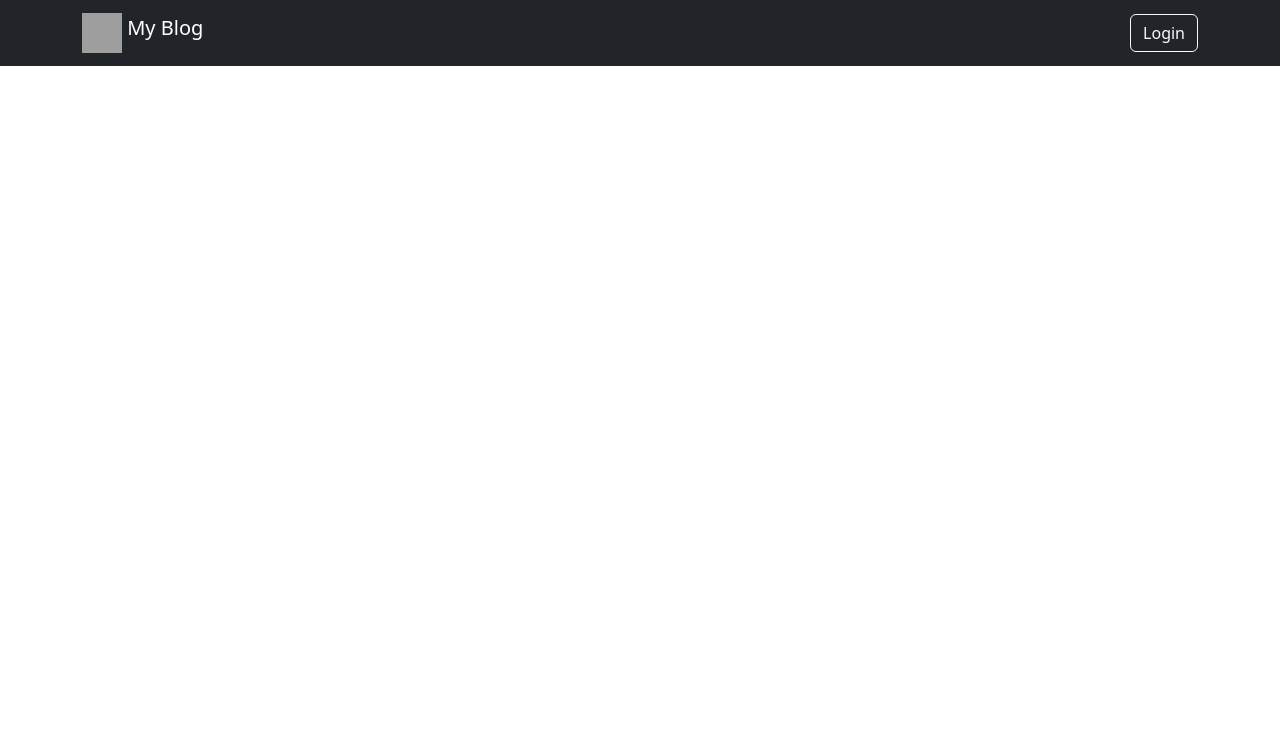
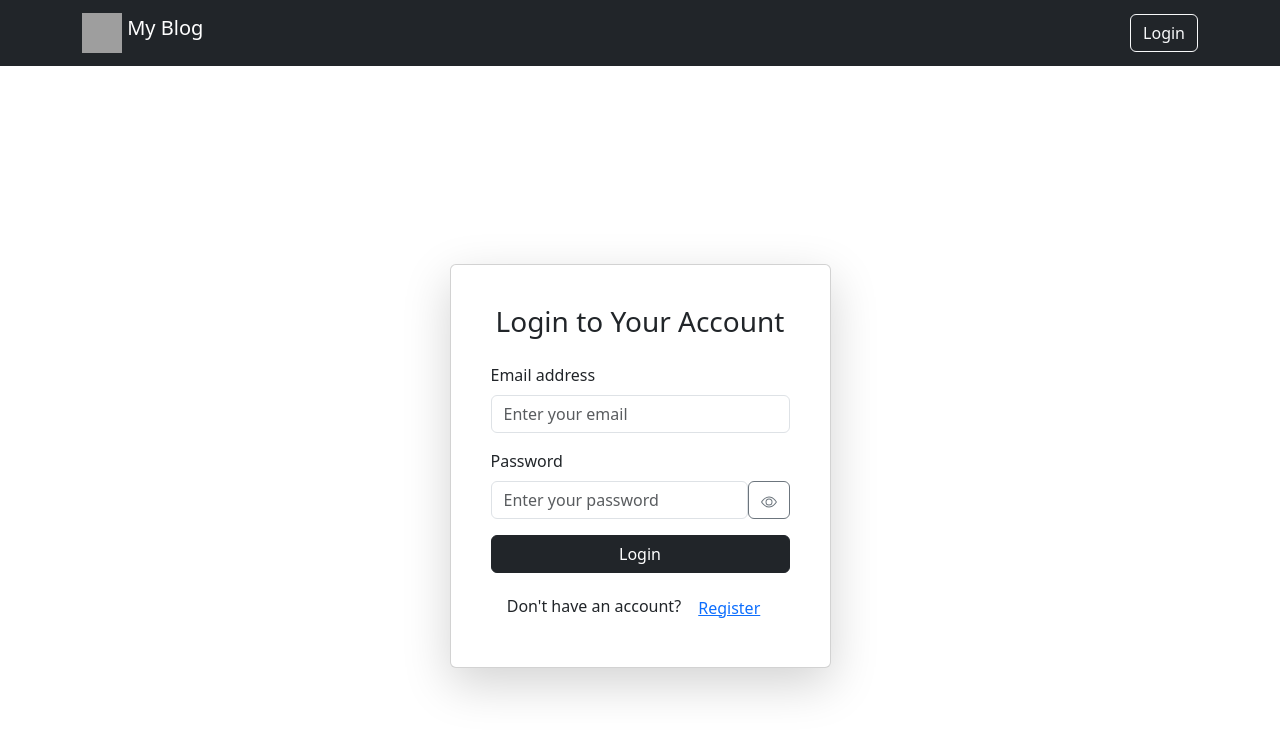
Before and after one commit to Lars1156/Blog, a React (Create React App) app in the folder Frontend/myclient/: page /login in a window 1280 px wide. Before the commit this address had no page. Shown: the top 736 px of the page. Built offline with nearby package versions, Linux system fonts and the light colour scheme; grey boxes are pictures that could not be loaded.

Commit message:
add thelogin page to and apply the srrounding to the it

```diff
--- a/Frontend/myclient/package.json
+++ b/Frontend/myclient/package.json
@@ -10,6 +10,7 @@
     "bootstrap": "^5.3.3",
     "react": "^18.3.1",
     "react-bootstrap": "^2.10.6",
+    "react-bootstrap-icons": "^1.11.4",
     "react-dom": "^18.3.1",
     "react-icons": "^5.4.0",
     "react-router-dom": "^7.0.2",
--- a/Frontend/myclient/src/App.js
+++ b/Frontend/myclient/src/App.js
@@ -1,12 +1,13 @@
 import{Routes , Route} from 'react-router-dom';
 import BlogNavbar from './componets/BlogNavbar';
+import LoginPage from './componets/Pages/LoginPage';
 
 function App() {
   return (
     <div className="App">
       <BlogNavbar/>
        <Routes>
-
+           <Route path="/login" element={<LoginPage/>}/>
        </Routes>
     </div>
   );
--- /dev/null
+++ b/Frontend/myclient/src/componets/Pages/LoginPage.jsx
@@ -0,0 +1,126 @@
+import React,  {useState} from "react";
+import {Container, Row, Col, Form, Button, Card, Alert} from 'react-bootstrap';
+import axios from 'axios';
+import { Eye, EyeSlash } from 'react-bootstrap-icons';
+import {useNavigate} from 'react-router-dom';
+
+const LoginPage = () => {
+    const[email , setEmail] = useState('');
+    const[password , setPassword] = useState('');
+    const[showPassword , setShowPassword] = useState(false);
+    const [error, setError] = useState('');
+    const [success, setSuccess] = useState('');
+    const navigate = useNavigate;
+
+    const handleLogin = async (e) => {
+        e.preventDefault();
+        try {
+             const response = await axios.post('http://localhost:4007/api/login' , {email , password});
+             localStorage.setItem('token', response.data.token);
+             const user = response.data.role
+             console.log(user)
+             if(response.data.success){
+                setSuccess('Login Successfull');
+             };
+             if(response.data.error){
+                setError('Invalid Email or Password');
+             }
+            //  rerender the role wise components DashBorads
+            navigate('/author-dashboard');
+
+        } catch (error) {
+            setError(error.response?.data?.message || 'An error occurred. Please try again.');
+            setSuccess('');
+        }
+    }
+
+    return(
+        <div>
+                     <div className="login-page">
+      <Container className="d-flex justify-content-center align-items-center min-vh-100">
+        <Row>
+          <Col md={12}>
+            <Card className="p-4 shadow-lg">
+              <Card.Body>
+                <h3 className="text-center mb-4">Login to Your Account</h3>
+
+                {/* Success Message */}
+                {success && <Alert variant="success">{success}</Alert>}
+
+                {/* Error Message */}
+                {error && <Alert variant="danger">{error}</Alert>}
+
+                <Form onSubmit={handleLogin}>
+                  {/* Email Field */}
+                  <Form.Group className="mb-3" controlId="formBasicEmail">
+                    <Form.Label>Email address</Form.Label>
+                    <Form.Control
+                      type="email"
+                      placeholder="Enter your email"
+                      value={email}
+                      onChange={(e) => setEmail(e.target.value)}
+                      required
+                    />
+                  </Form.Group>
+
+                  {/* Password Field */}
+                  <Form.Group className="mb-3" controlId="formBasicPassword">
+                    <Form.Label>Password</Form.Label>
+                    <div className="password-field">
+                      <Form.Control
+                        type={showPassword ? 'text' : 'password'}
+                        placeholder="Enter your password"
+                        value={password}
+                        onChange={(e) => setPassword(e.target.value)}
+                        required
+                      />
+                      <Button
+                        variant="outline-secondary"
+                        className="password-toggle-btn"
+                        onClick={() => setShowPassword(!showPassword)}
+                      >
+                        {showPassword ? <EyeSlash /> : <Eye />}
+                      </Button>
+                    </div>
+                  </Form.Group>
+
+                  {/* Login Button */}
+                  <Button variant="dark" type="submit" className="w-100">
+                    Login
+                  </Button>
+                </Form>
+
+                {/* Register Link */}
+                <div className="mt-3 text-center">
+                  <span>Don't have an account? </span>
+                  <Button variant="link" onClick={() => navigate('/register')}>
+                    Register
+                  </Button>
+                </div>
+              </Card.Body>
+            </Card>
+          </Col>
+        </Row>
+      </Container>
+
+      {/* Styles for Password Field */}
+      <style jsx>{`
+        .password-field {
+          position: relative;
+          display: flex;
+        }
+        .password-toggle-btn {
+          position: absolute;
+          right: 10px;
+          top: 50%;
+          transform: translateY(-50%);
+          border: none;
+          background: transparent;
+        }
+      `}</style>
+    </div>
+        </div>
+    )
+}
+
+export default LoginPage;
```
Also changed, not shown: 2 other files (tests, documents, lock files or other folders).
